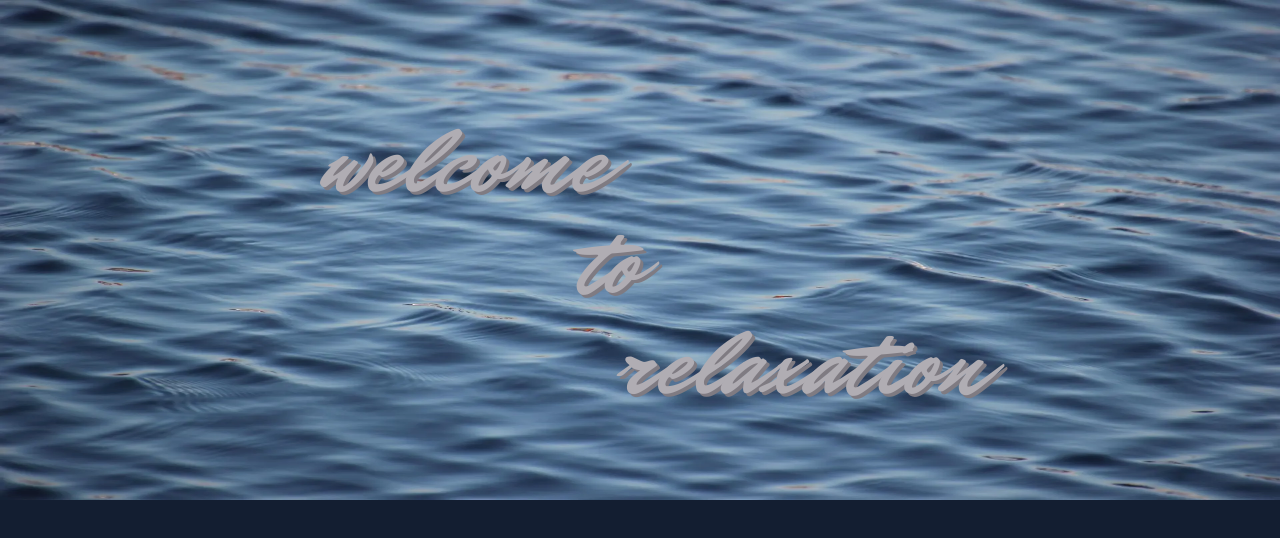
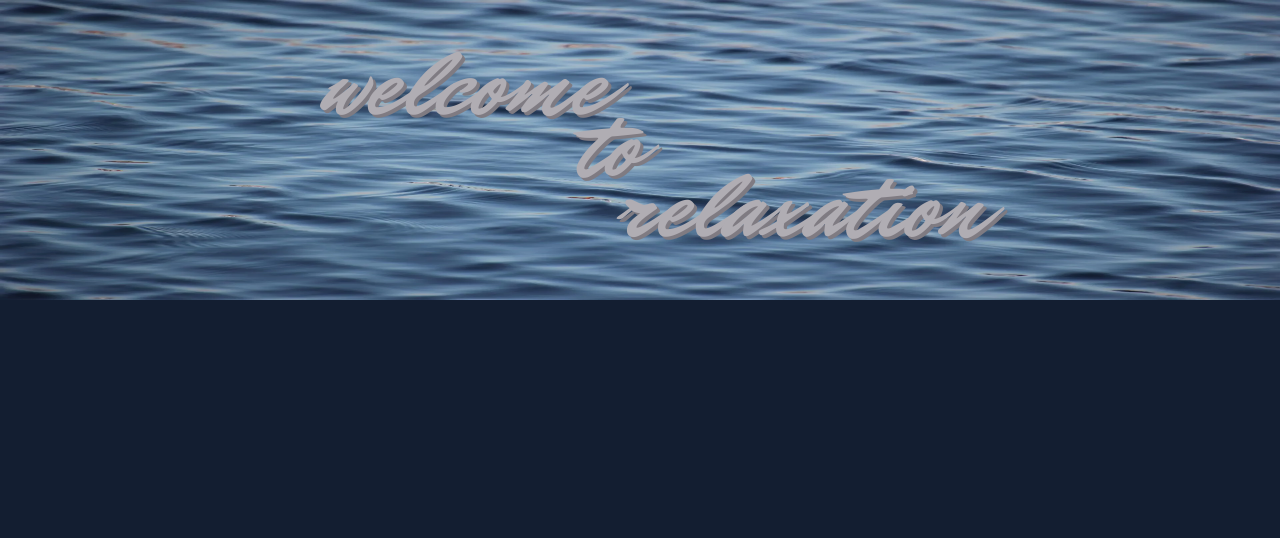
Before and after one commit to LaurenCummings/spa-project, a React (Vite) app: page / in a window 1280 px wide. Shown: the top 538 px of the page. Built offline with nearby package versions, Linux system fonts and the light colour scheme.

Commit message:
Made banner smaller and adjusted word positions

```diff
--- a/src/css/App.css
+++ b/src/css/App.css
@@ -8,7 +8,7 @@ body {
 }
 
 .banner img {
-    height: 500px;
+    height: 300px;
     width: 100%;
 }
 
@@ -18,6 +18,7 @@ body {
     font-size: 100px;
     font-style: normal;
     font-weight: 400;
+    margin: 0;
     text-shadow: 3px 3px rgb(127 123 130);
 }
 
```
